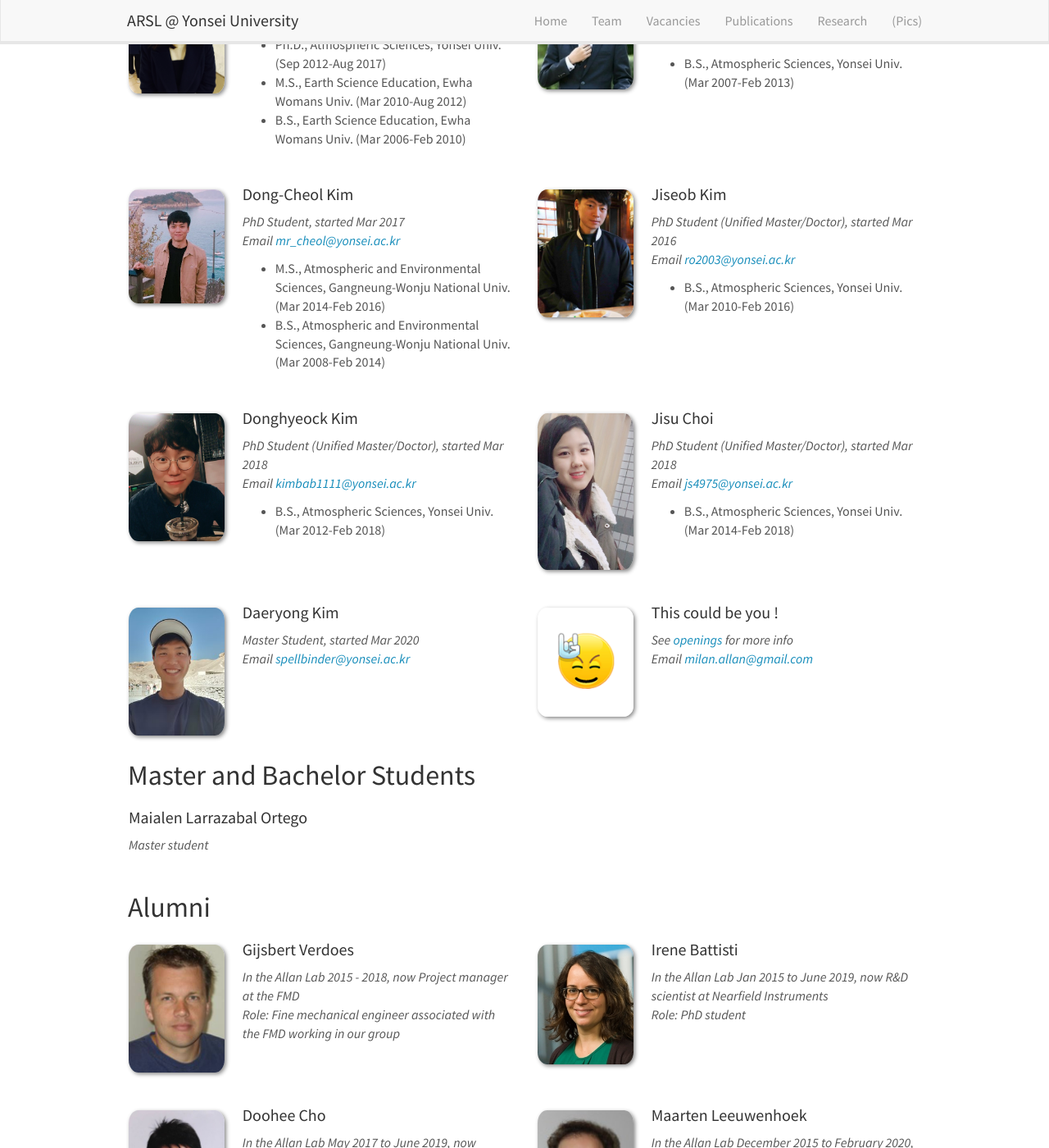
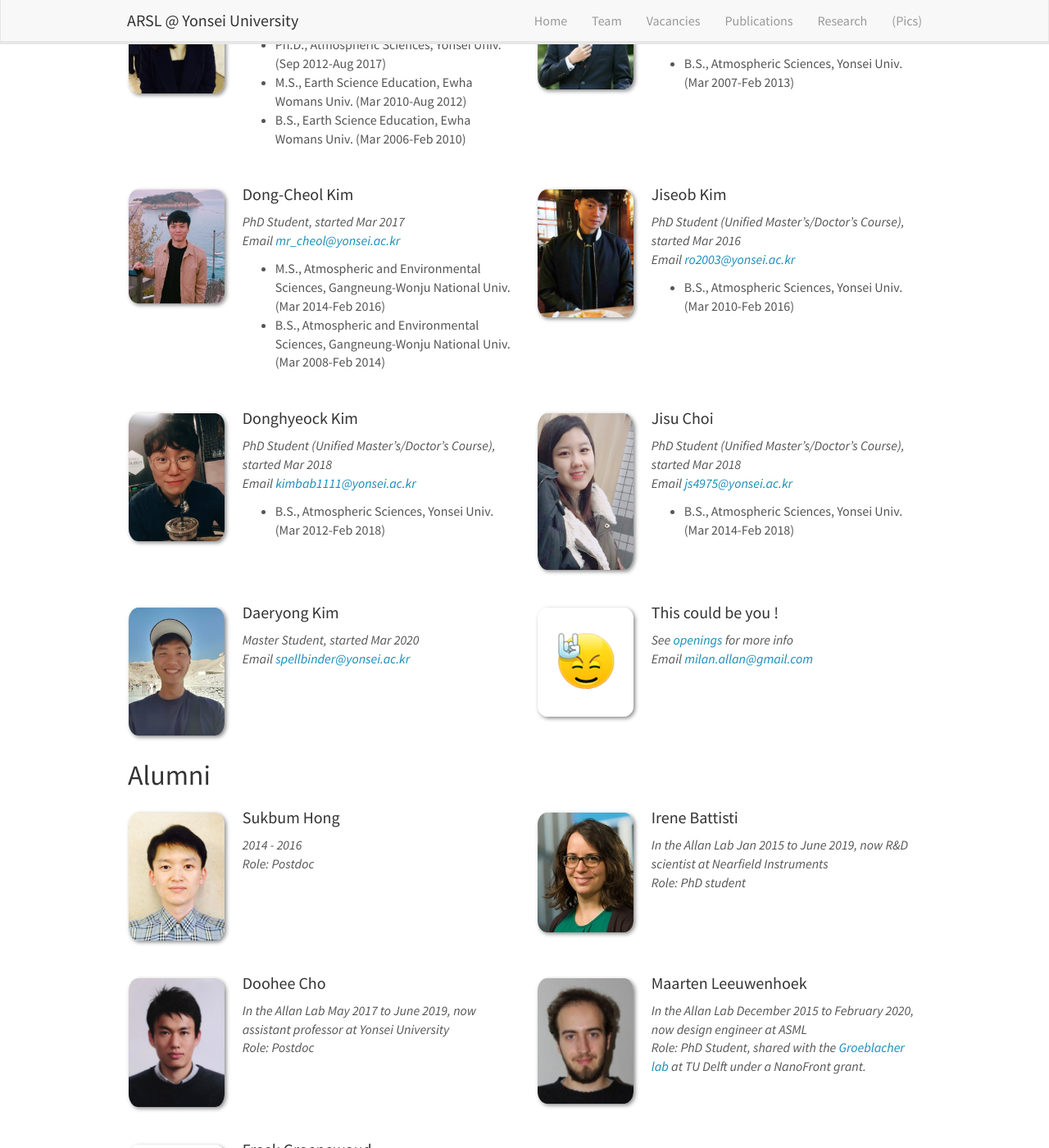
Before and after one commit to roo2003/roo2003.github.io, a Jekyll site: the page built from _pages/team.md, in a window 1280 px wide and 1400 px high, scrolled down 847 px. Shown: the whole window at 82% size. Built offline with Jekyll 4.4.1, drawn with Linux system fonts in a browser that asks for light colours; nearby versions of some CDN libraries.

```diff
--- a/_data/alumni_members.yml
+++ b/_data/alumni_members.yml
@@ -1,10 +1,10 @@
-- name: Gijsbert Verdoes
-  photo: verdoes.jpg
-  duration: In the Allan Lab 2015 - 2018, now Project manager at the FMD
-  info: Fine mechanical engineer associated with the FMD working in our group
-  email: verdoes@fmd.physics.leidenuniv.nl
-  number_educ: 1
-  education1: Leidse instrumentmakers School
+- name: Sukbum Hong
+  photo: Suk-Bum.jpg
+  duration: 2014 - 2016
+  info: Postdoc
+  email: sbhong@yonsei.ac.kr
+  number_educ: 0
+  education1:
   education2:
   education3:
   education4:
--- a/_data/team_members.yml
+++ b/_data/team_members.yml
@@ -24,21 +24,21 @@
 
 - name: Jiseob Kim
   photo: Jiseob.jpg
-  info: PhD Student (Unified Master/Doctor), started Mar 2016
+  info: PhD Student (Unified Master's/Doctor's Course), started Mar 2016
   email: ro2003@yonsei.ac.kr
   number_educ: 1
   education1: B.S., Atmospheric Sciences, Yonsei Univ. (Mar 2010-Feb 2016)
 
 - name: Donghyeock Kim
   photo: Dong_Hyeock.jpg
-  info: PhD Student (Unified Master/Doctor), started Mar 2018
+  info: PhD Student (Unified Master's/Doctor's Course), started Mar 2018
   email: kimbab1111@yonsei.ac.kr
   number_educ: 1
   education1: B.S., Atmospheric Sciences, Yonsei Univ. (Mar 2012-Feb 2018)
 
 - name: Jisu Choi
   photo: Jisu.jpg
-  info: PhD Student (Unified Master/Doctor), started Mar 2018
+  info: PhD Student (Unified Master's/Doctor's Course), started Mar 2018
   email: js4975@yonsei.ac.kr
   number_educ: 1
   education1: B.S., Atmospheric Sciences, Yonsei Univ. (Mar 2014-Feb 2018)
--- a/_pages/team.md
+++ b/_pages/team.md
@@ -122,63 +122,6 @@ Jump to [staff](#staff), [master and bachelor students](#master-and-bachelor-stu
 </div>
 {% endif %}
 
-
-
-
-## Master and Bachelor Students
-{% assign number_printed = 0 %}
-{% for member in site.data.students %}
-
-{% assign even_odd = number_printed | modulo: 2 %}
-
-{% if even_odd == 0 %}
-<div class="row">
-{% endif %}
-
-<div class="col-sm-6 clearfix">
-  <h4>{{ member.name }}</h4>
-  <i>{{ member.info }} <!-- <br>email: <{{ member.email }}></i> -->
-  <ul style="overflow: hidden">
-
-  {% if member.number_educ == 1 %}
-  <li> {{ member.education1 }} </li>
-  {% endif %}
-
-  {% if member.number_educ == 2 %}
-  <li> {{ member.education1 }} </li>
-  <li> {{ member.education2 }} </li>
-  {% endif %}
-
-  {% if member.number_educ == 3 %}
-  <li> {{ member.education1 }} </li>
-  <li> {{ member.education2 }} </li>
-  <li> {{ member.education3 }} </li>
-  {% endif %}
-
-  {% if member.number_educ == 4 %}
-  <li> {{ member.education1 }} </li>
-  <li> {{ member.education2 }} </li>
-  <li> {{ member.education3 }} </li>
-  <li> {{ member.education4 }} </li>
-  {% endif %}
-
-  </ul>
-</div>
-
-{% assign number_printed = number_printed | plus: 1 %}
-
-{% if even_odd == 1 %}
-</div>
-{% endif %}
-
-{% endfor %}
-
-{% assign even_odd = number_printed | modulo: 2 %}
-{% if even_odd == 1 %}
-</div>
-{% endif %}
-
-
 ## Alumni
 
 {% assign number_printed = 0 %}
```
Also changed, not shown: images/teampic/Suk-Bum.jpg (added).
